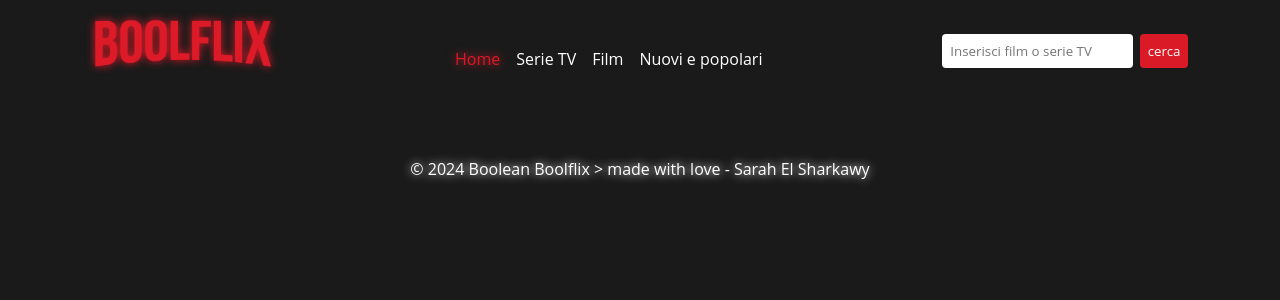
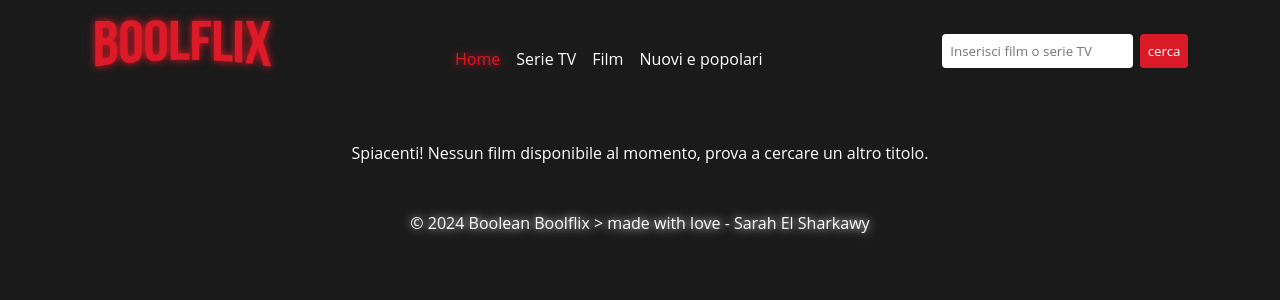
Before and after one commit to sarahelshark/vite-boolflix, a Vue app: page / in a window 1280 px wide. Shown: the top 300 px of the page. Built offline with nearby package versions, Linux system fonts and the light colour scheme; no server answers.

Commit message:
fix
message when no film is available

```diff
--- a/src/components/AppMain.vue
+++ b/src/components/AppMain.vue
@@ -26,10 +26,12 @@ export default {
   <div class="container">
     <div class="row">
 
-      <div class="notAvailable" v-show="state.showDiv">
+      <div class="notAvailable" v-if="state.movieCards.length === 0">
         Spiacenti! Nessun film disponibile al momento, prova a cercare un altro
         titolo.
       </div>
+
+
       <!--no results-->
 
       <FilteredMoviesRender></FilteredMoviesRender> <!--movies component-->
--- a/src/state.js
+++ b/src/state.js
@@ -5,7 +5,7 @@ export const state = reactive({
   /**reactive object- global state  */
 
   //#region reactive datas
-  showDiv: false,
+
   searchText: "",
   //#endregion reactive datas
 
@@ -39,6 +39,7 @@ export const state = reactive({
       .get(url)
       .then((response) => {
         state.movieCards = response.data.results;
+
       })
       .catch((error) => {
         console.error(error);
@@ -53,6 +54,7 @@ export const state = reactive({
       .then((response) => {
         state.tvCards = response.data.results;
         console.log(response.data.results);
+
       })
       .catch((error) => {
         console.error(error);
```
